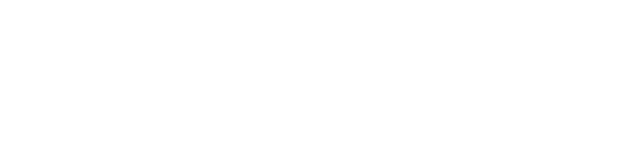
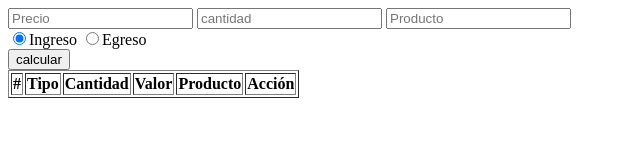
Before and after one commit to RCNicolas/Presupuesto, a plain HTML site: page index.html in a window 1280 px wide. Shown: the whole page, without its empty margins (0-640 px from the left). Drawn offline with Linux system fonts and the light colour scheme.

Commit message:
feat:sparkles: Formulario
se crea el formulario con valor, cantidad y producto
se crea es espacio de la tabla en html donde se ubicara la data

```diff
--- a/index.html
+++ b/index.html
@@ -11,6 +11,32 @@
 
 <body>
 
+    <form>
+        <input type="number" name="valor" placeholder="Precio">
+        <input type="number" name="cantidad" placeholder="cantidad">
+        <input type="text" name="producto" placeholder="Producto">
+         <br>
+        <input type="radio" name="caja" value="ingreso" checked><label for="">Ingreso</label>
+        <input type="radio" name="caja" value="egreso"><label for="">Egreso</label> <br>
+        <input type="submit" value="calcular">
+
+    </form>
+
+    <table border="solid">
+        <thead>
+            <tr>
+                <th>#</th>
+                <th>Tipo</th>
+                <th>Cantidad</th>
+                <th>Valor</th>
+                <th>Producto</th>
+                <th>Acción</th>
+            </tr>
+        </thead>
+        <tbody id="myData">
+
+        </tbody>
+    </table>
 </body>
 
 </html>
```
